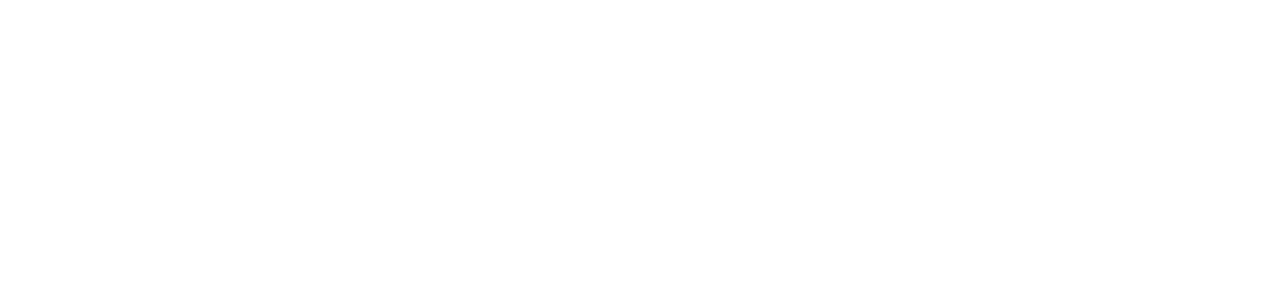
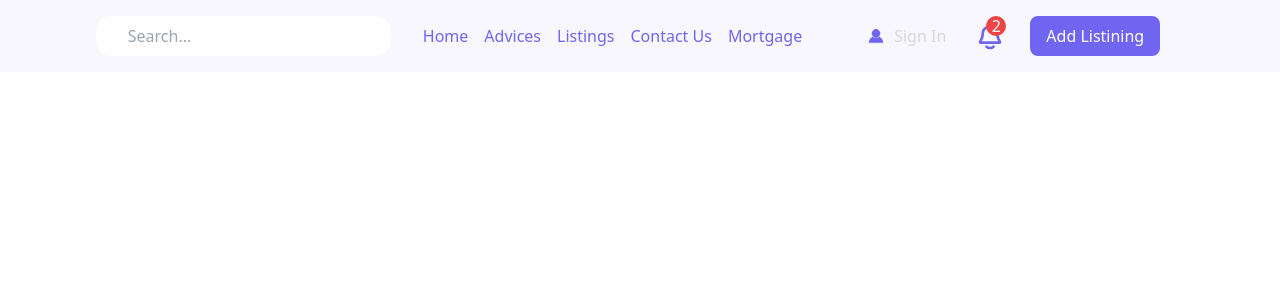
Before and after one commit to ImranChroudi/Real-Estate, a React (Create React App) app: page / in a window 1280 px wide. Shown: the top 300 px of the page. Built offline with nearby package versions, Linux system fonts and the light colour scheme.

Commit message:
building the header

```diff
--- a/src/App.js
+++ b/src/App.js
@@ -1,8 +1,10 @@
 import React from 'react'
+import Header from './compenents/Header'
 
 const App = () => {
   return (
     <div>
+      <Header/>
        <div className='content'>
 
        </div>
--- a/src/compenents/Header.js
+++ b/src/compenents/Header.js
@@ -1,10 +1,54 @@
-import React from 'react'
+import React from 'react';
+
 
 const Header = () => {
     return (
-        <div>
-
-        </div>
+        <nav className='bg-[#F7F7FD] text-[#7065F0] flex justify-center items-center py-4 px-3 w-full '>
+            <img src='' alt=''/>
+            <input
+               type="text-[#D9D9D9]"
+               placeholder="Search..."
+               className="px-8 py-2 rounded-2xl focus:outline-none focus:border-[#7065F0] mr-6"
+            />
+            <ul className='flex justify-center items-center'>
+                <li className='px-2'>Home</li>
+                <li className='px-2'>Advices</li>
+                <li className='px-2'>Listings</li>
+                <li className='px-2'>Contact Us</li>
+                <li className='px-2 mr-6'>Mortgage</li>
+            </ul>
+            <div className='flex px-6'>
+            <div className='flex justify-center items-center px-2 mr-5'>
+            <svg
+                   xmlns="http://www.w3.org/2000/svg"
+                   className="h-5 w-5 mr-2"
+                   viewBox="0 -8 72 72"
+                   id="Layer_1"
+                   data-name="Layer 1"
+                   stroke="#7065F0"
+                   >
+                   <path
+                   d="M12.54,52.05H59.46a2.11,2.11,0,0,0,1.6-.7A1.73,1.73,0,0,0,61.49,50,25.8,25.8,0,0,0,47.9,30.45a16.8,16.8,0,0,1-23.8,0A25.8,25.8,0,0,0,10.51,50a1.75,1.75,0,0,0,.43,1.38A2.11,2.11,0,0,0,12.54,52.05Z"
+                   fill="#7065F0"
+                  />
+                  <path
+                 d="M25.43,28.6c.27.29.56.56.85.82a14.52,14.52,0,0,0,19.43,0,11.1,11.1,0,0,0,.86-.82c.27-.29.54-.58.79-.89a14.6,14.6,0,1,0-22.72,0C24.89,28,25.16,28.31,25.43,28.6Z"
+                 fill="#7065F0"
+                 />
+              </svg>
+               <p className='text-[#D9D9D9]'>Sign In </p>
+            </div>
+            <div className='mr-6 relative'>
+            <svg width="32px" height="32pxpx" viewBox="0 0 24 24" fill="none" xmlns="http://www.w3.org/2000/svg"><g id="SVGRepo_bgCarrier" stroke-width="0"></g><g id="SVGRepo_tracerCarrier" stroke-linecap="round" stroke-linejoin="round"></g><g id="SVGRepo_iconCarrier"> <path d="M12.0009 5C13.4331 5 14.8066 5.50571 15.8193 6.40589C16.832 7.30606 17.4009 8.52696 17.4009 9.8C17.4009 11.7691 17.846 13.2436 18.4232 14.3279C19.1606 15.7133 19.5293 16.406 19.5088 16.5642C19.4849 16.7489 19.4544 16.7997 19.3026 16.9075C19.1725 17 18.5254 17 17.2311 17H6.77066C5.47638 17 4.82925 17 4.69916 16.9075C4.54741 16.7997 4.51692 16.7489 4.493 16.5642C4.47249 16.406 4.8412 15.7133 5.57863 14.3279C6.1558 13.2436 6.60089 11.7691 6.60089 9.8C6.60089 8.52696 7.16982 7.30606 8.18251 6.40589C9.19521 5.50571 10.5687 5 12.0009 5ZM12.0009 5V3M9.35489 20C10.0611 20.6233 10.9888 21.0016 12.0049 21.0016C13.0209 21.0016 13.9486 20.6233 14.6549 20" stroke="#7065F0" stroke-width="2" stroke-linecap="round" stroke-linejoin="round"></path> </g></svg>
+            <div className=" text-white absolute top-0 right-0 flex items-center justify-center h-5 w-5 bg-red-500 rounded-full">
+                  2
+            </div>
+            </div>
+               <button className="flex items-center bg-[#7065F0] text-white px-4 py-2 rounded-lg">
+               Add Listining
+               </button>
+            </div>
+        </nav>
     )
 }
 
```
Also changed, not shown: src/assets/user.png (added).
